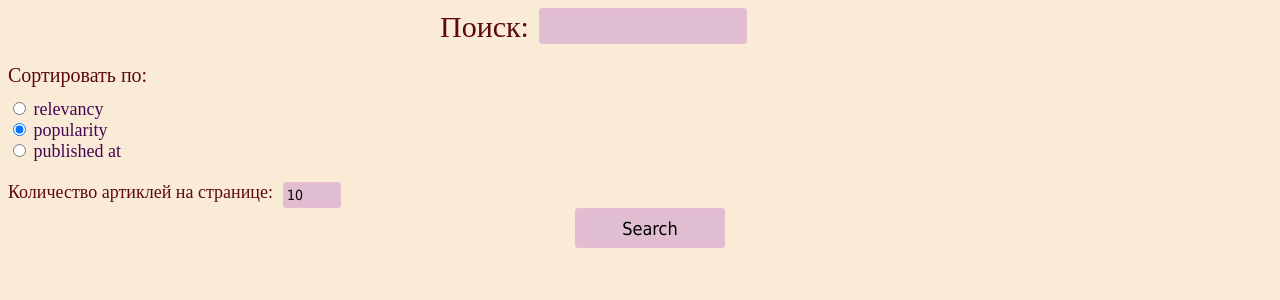
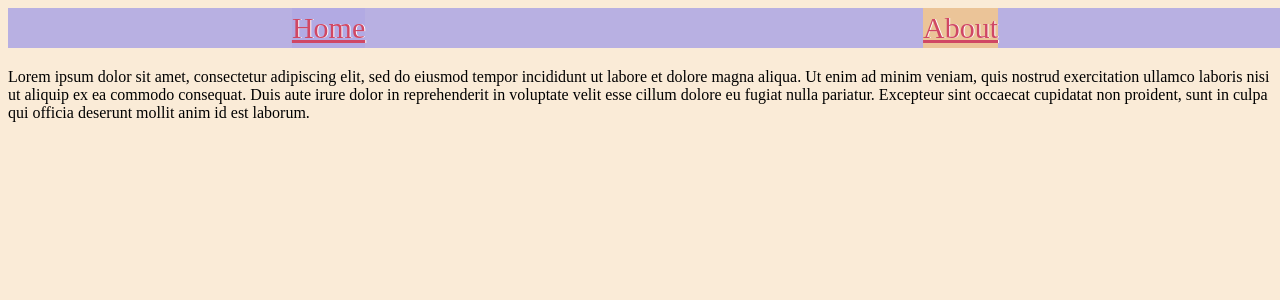
Before and after one commit to alina-str/react-tasks, a React app: page /about in a window 1280 px wide. Before the commit this address led to /. Shown: the top 300 px of the page. Built offline with nearby package versions, Linux system fonts and the light colour scheme.

Commit message:
init:react-router

```diff
--- a/package.json
+++ b/package.json
@@ -17,6 +17,7 @@
     "@types/react": "^17.0.16",
     "@types/react-dom": "^17.0.9",
     "@types/react-router-dom": "^5.1.8",
+    "@types/react-transition-group": "^4.4.2",
     "@typescript-eslint/eslint-plugin": "^4.29.0",
     "@typescript-eslint/parser": "^4.29.0",
     "babel-loader": "^8.2.2",
@@ -49,6 +50,7 @@
     "fork-ts-checker-webpack-plugin": "^6.3.1",
     "react": "^17.0.2",
     "react-dom": "^17.0.2",
-    "react-router-dom": "^5.2.0"
+    "react-router-dom": "^5.2.0",
+    "react-transition-group": "^4.4.2"
   }
 }
--- a/src/App.tsx
+++ b/src/App.tsx
@@ -1,29 +1,52 @@
 import React, { FC, Suspense } from "react";
 
-import { Switch, Route, Redirect } from "react-router-dom";
+import { Switch, Route, Redirect, useLocation } from "react-router-dom";
+import { CSSTransition, TransitionGroup } from "react-transition-group";
+import Details from "./components/Details";
+import Header from "./components/Header";
+import About from "./pages/About";
 import Dashboard from "./pages/Dashboard";
+import NoMatch from "./pages/NoMatch";
 import "./styles.css";
 
 const navData = [
   {
     Component: <Dashboard />,
     path: "/"
+  },
+  {
+    Component: <About />,
+    path: "/about"
+  },
+  {
+    Component: <Details />,
+    path: "/details/:id"
+  },
+  {
+    Component: <NoMatch />,
+    path: "*"
   }
 ];
 const App: FC = () => {
+  const location = useLocation();
   return (
     <div className="App">
       <Suspense fallback={<div>Loading...</div>}>
-        <Switch>
+        <Header />
+        <TransitionGroup>
+          <CSSTransition timeout={300} classNames="fade" key={location.key}>
+            <Switch location={location}>
               {navData.map(({ Component, path }): JSX.Element => {
                 return (
-              <Route path={path} exact key={path.toString()}>
+                  <Route exact path={path} key={path.toString()}>
                     {Component}
                   </Route>
                 );
               })}
               <Redirect to="/" />
             </Switch>
+          </CSSTransition>
+        </TransitionGroup>
       </Suspense>
     </div>
   );
--- a/src/components/Articles.tsx
+++ b/src/components/Articles.tsx
@@ -1,4 +1,5 @@
 import React, { ChangeEvent, FC, useEffect, useState } from "react";
+import { Link } from "react-router-dom";
 import { Article } from "../types";
 import "../styles.css";
 
@@ -45,7 +46,9 @@ const Articles: FC<ArticleProps> = (props: ArticleProps) => {
               ({ author, title, publishedAt, urlToImage }, index: number) => {
                 return (
                   <tr key={index}>
-                    <td className="title">{title}</td>
+                    <td className="title">
+                      <Link to={`/details/${title}`}>{title}</Link>
+                    </td>
                     <td className="author">{author}</td>
                     <td className="date">{publishedAt}</td>
                     <td>
--- /dev/null
+++ b/src/components/Details.tsx
@@ -0,0 +1,51 @@
+import React, { useEffect, useState } from "react";
+import { AxiosResponse } from "axios";
+import { useParams } from "react-router-dom";
+import axios from "../services/api";
+import "../styles.css";
+import { API_KEY } from "../pages/Dashboard";
+import Get200Articles, { Article } from "../types";
+
+const Details = (): JSX.Element => {
+  const { id }: any = useParams();
+  const [data, setData] = useState<Article[]>([]);
+  const detailsReturn = async (): Promise<void> => {
+    try {
+      const response: AxiosResponse<Get200Articles> = await axios.get(
+        `v2/everything?apiKey=${API_KEY}&qInTitle=${id}`
+      );
+      setData(response.data.articles);
+    } catch (err) {
+      console.error(err);
+    }
+  };
+  useEffect(() => {
+    detailsReturn();
+  }, []);
+  return (
+    <div className="details">
+      {data[0] !== undefined ? (
+        <div>
+          <div className="title_details">{data[0].title}</div>
+          <div className="description_details">
+            Description: {data[0].description}
+          </div>
+          <div className="content_details">{data[0].content}</div>
+          <div className="picture_det">
+            <img
+              className="img_details"
+              src={data[0].urlToImage}
+              alt={data[0].title}
+            />
+          </div>
+          <div className="author_details">Author: {data[0].author}</div>
+          <div className="date_details">{data[0].publishedAt}</div>
+        </div>
+      ) : (
+        "Loading"
+      )}
+    </div>
+  );
+};
+
+export default Details;
--- /dev/null
+++ b/src/components/Header.tsx
@@ -0,0 +1,18 @@
+import React from "react";
+import { NavLink } from "react-router-dom";
+import "../styles.css";
+
+const Header = (): JSX.Element => {
+  return (
+    <div className="head_spisok">
+      <NavLink exact activeClassName="active_head" to={`/`}>
+        Home
+      </NavLink>
+      <NavLink exact activeClassName="active_head" to={`/about`}>
+        About
+      </NavLink>
+    </div>
+  );
+};
+
+export default Header;
--- /dev/null
+++ b/src/pages/About.tsx
@@ -0,0 +1,20 @@
+import React from "react";
+import "../styles.css";
+
+const About = (): JSX.Element => {
+  return (
+    <div>
+      <div>
+        Lorem ipsum dolor sit amet, consectetur adipiscing elit, sed do eiusmod
+        tempor incididunt ut labore et dolore magna aliqua. Ut enim ad minim
+        veniam, quis nostrud exercitation ullamco laboris nisi ut aliquip ex ea
+        commodo consequat. Duis aute irure dolor in reprehenderit in voluptate
+        velit esse cillum dolore eu fugiat nulla pariatur. Excepteur sint
+        occaecat cupidatat non proident, sunt in culpa qui officia deserunt
+        mollit anim id est laborum.
+      </div>
+    </div>
+  );
+};
+
+export default About;
--- a/src/pages/Dashboard.tsx
+++ b/src/pages/Dashboard.tsx
@@ -5,7 +5,7 @@ import axios from "../services/api";
 import "../styles.css";
 import Get200Articles, { Article, SortType } from "../types";
 
-const API_KEY = "d7d00558af544539b8a92768e90c3a61";
+export const API_KEY = "d7d00558af544539b8a92768e90c3a61";
 
 const Dashboard: FC = () => {
   const [searchValue, setSearchValue] = useState<string>("");
--- /dev/null
+++ b/src/pages/NoMatch.tsx
@@ -0,0 +1,7 @@
+import React from "react";
+
+function Posts(): JSX.Element {
+  return <p>404 page</p>;
+}
+
+export default Posts;
--- a/src/styles.css
+++ b/src/styles.css
@@ -112,3 +112,51 @@ table {
     width: auto;
     margin: 0 auto;
 }
+
+.head_spisok {
+    display: flex;
+    justify-content: space-around;
+    padding: 0 5px;
+    background-color: rgba(178, 170, 228, 0.897);
+    width: 100%;
+    margin-bottom: 20px;
+}
+
+.head_spisok a {
+    background-color: rgba(178, 170, 228, 0.897);
+    color: #d04764; font-family: ‘Lobster’, cursive; font-size: 30px; font-weight: normal; line-height: 40px; text-shadow: 1px 0 0 #fff;
+}
+
+.head_spisok a.active_head {
+    background-color: rgb(235, 196, 152);
+}
+.active_head {
+    color: #d04764; font-family: ‘Lobster’, cursive; font-size: 30px; font-weight: normal; line-height: 40px; text-shadow: 1px 0 0 #fff;
+}
+.fade-enter {
+    opacity: 0;
+    z-index: 1;
+    position: absolute;
+  }
+
+  .fade-enter.fade-enter-active {
+    opacity: 1;
+    transition: all 500ms ease-in;
+    z-index: 1;
+    position: absolute;
+  }
+
+  .title_details {
+    color: #d04764; font-family: ‘Lobster’, cursive; font-size: 30px; font-weight: normal; line-height: 40px; margin: 0 0 18px; text-shadow: 1px 0 0 #fff;
+  }
+  .description_details,.author_details, .date_details {
+    color: #222; font-family: ‘Open Sans’, sans-serif; font-size: 18px; font-weight: 400; line-height: 24px;
+  }
+  .content_details {
+      margin-top: 20px;
+      font-size: 18px;
+  }
+  .img_details, .picture_det {
+      width: 500px;
+      margin: 0 auto;
+  }
--- a/webpack.config.js
+++ b/webpack.config.js
@@ -1,3 +1,4 @@
+/* eslint-disable @typescript-eslint/no-var-requires */
 const path = require("path");
 const { CleanWebpackPlugin } = require("clean-webpack-plugin");
 const HtmlWebpackPlugin = require("html-webpack-plugin");
@@ -5,7 +6,7 @@ const MiniCssExtractPlugin = require("mini-css-extract-plugin");
 const CopyPlugin = require("copy-webpack-plugin");
 const ESLintPlugin = require("eslint-webpack-plugin");
 const ForkTsCheckerWebpackPlugin = require("fork-ts-checker-webpack-plugin");
-const Dotenv = require('dotenv-webpack');
+const Dotenv = require("dotenv-webpack");
 
 const esLintPlugin = (isDev) =>
   isDev ? [] : [new ESLintPlugin({ extensions: ["ts", "tsx"] })];
@@ -17,7 +18,8 @@ const devServer = (isDev) =>
         devServer: {
           open: true,
           hot: true,
-          port: 8080
+          port: 8080,
+          historyApiFallback: true
         }
       };
 
@@ -27,6 +29,7 @@ module.exports = ({ development }) => ({
   entry: "./src/index.tsx",
   output: {
     path: path.resolve(__dirname, "dist"),
+    publicPath: development ? "/" : "",
     filename: "[name].[contenthash].js",
     assetModuleFilename: "assets/[name][ext]"
   },
@@ -68,6 +71,6 @@ module.exports = ({ development }) => ({
     ]
   },
   resolve: {
-    extensions: [".js",".ts", ".tsx"]
+    extensions: [".js", ".ts", ".tsx"]
   }
 });
```
Also changed, not shown: 2 other files (tests, documents, lock files or other folders). Lines whose indentation alone changed are shown as unchanged.
